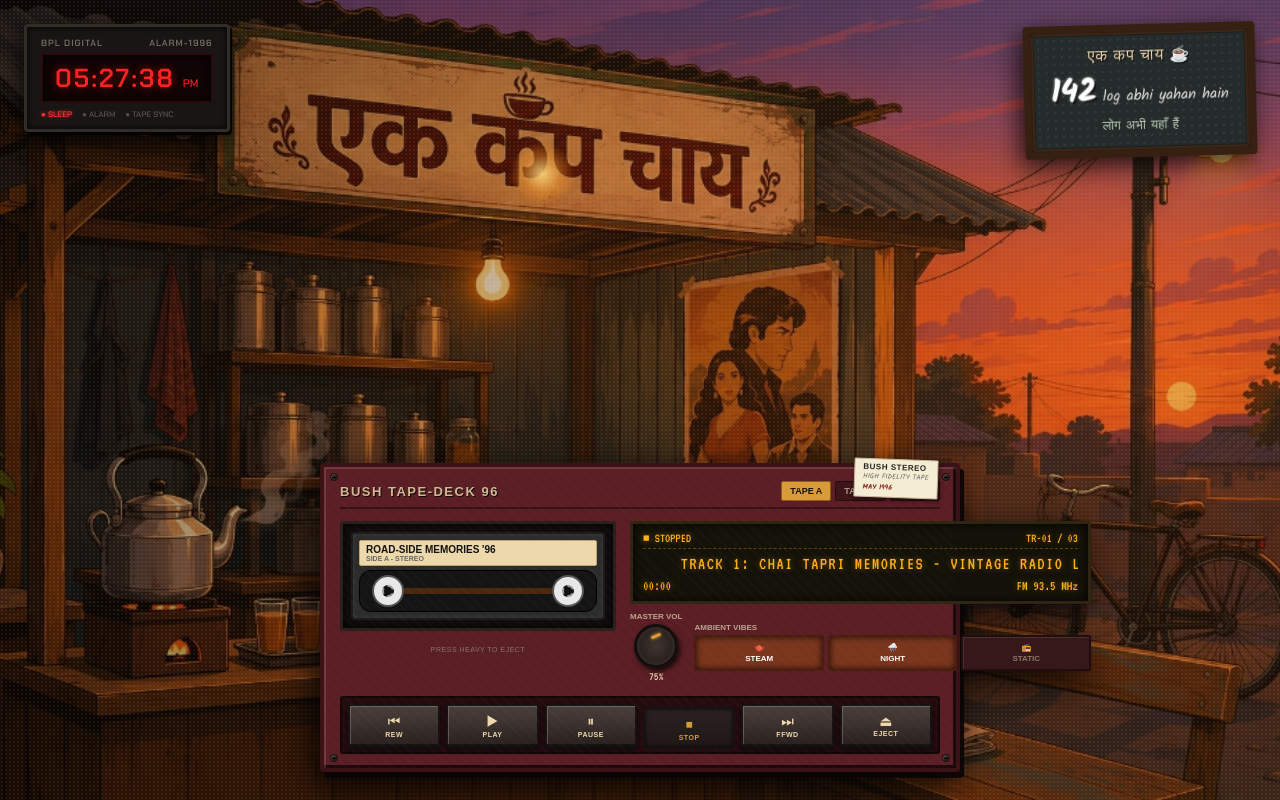
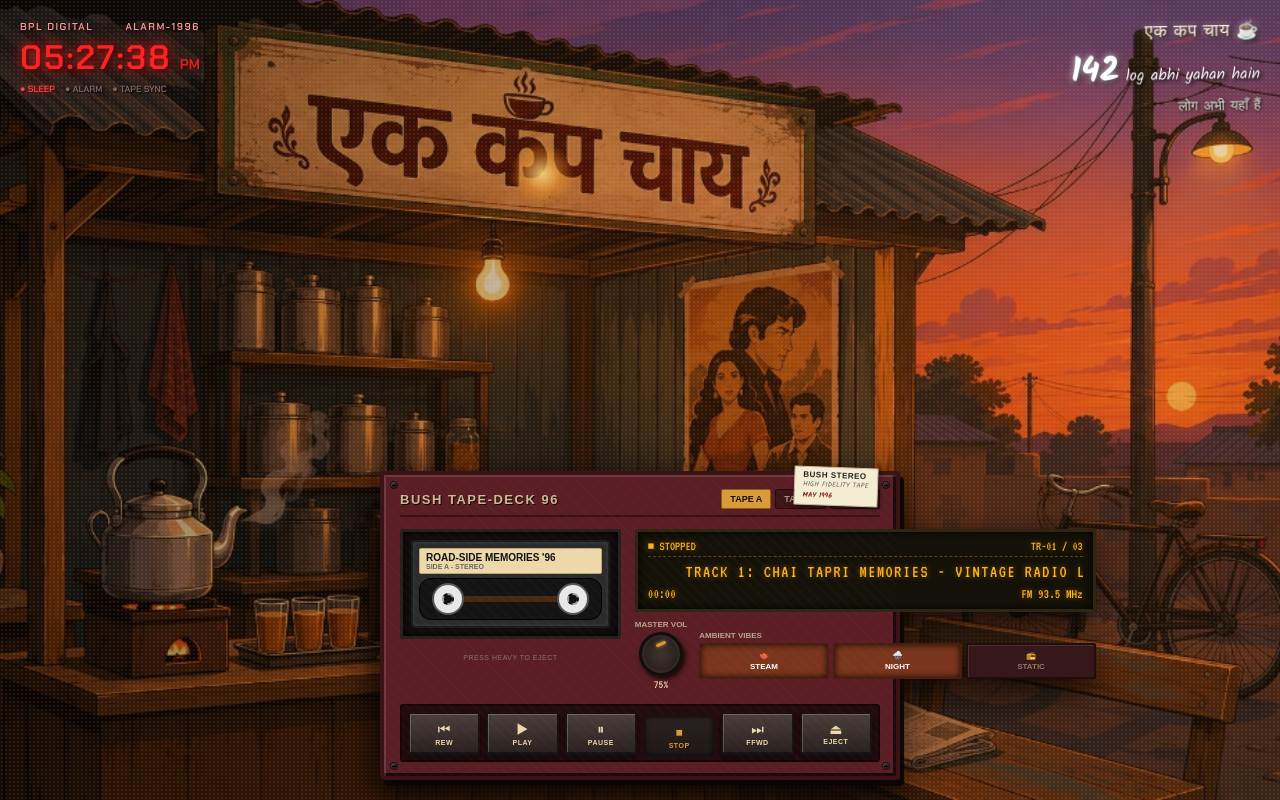
Before and after one commit to Md-Arif-hasnat99/EkCupChai, a React (Vite) app: page / in a window 1280 px wide. Built offline with nearby package versions, Linux system fonts and the light colour scheme; a web font is replaced by a local one.

Commit message:
Transparent clock & listener counter background, and refined tape recorder dimensions

```diff
--- a/src/index.css
+++ b/src/index.css
@@ -190,139 +190,147 @@ html, body {
 }
 
 /* ==========================================================================
-   TOP-LEFT: 90s RED LED DIGITAL CLOCK
+   TOP-LEFT: 90s RED LED DIGITAL CLOCK (TRANSPARENT BACKGROUND OVERLAY)
    ========================================================================== */
 .retro-clock-panel {
   position: absolute;
-  top: 24px;
-  left: 24px;
+  top: 20px;
+  left: 20px;
   z-index: 10;
-  filter: drop-shadow(-4px 8px 10px rgba(0, 0, 0, 0.7));
 }
 
 .clock-bezel {
-  background: #181514;
-  border: 3px solid #332d2a;
-  border-radius: 4px;
-  padding: 10px 14px;
-  box-shadow: inset 0 0 6px rgba(0,0,0,0.9), 2px 3px 0px rgba(0,0,0,0.8);
+  background: transparent;
+  border: none;
+  padding: 0;
+  box-shadow: none;
 }
 
 .clock-header {
   display: flex;
   justify-content: space-between;
   font-family: var(--font-led);
-  font-size: 9px;
-  letter-spacing: 1px;
-  color: #776e65;
-  margin-bottom: 4px;
+  font-size: 10px;
+  letter-spacing: 1.5px;
+  color: #ff9999;
+  text-shadow: 1px 1px 3px rgba(0, 0, 0, 0.95);
+  margin-bottom: 2px;
 }
 
 .led-display {
-  background: var(--c-led-red-bg);
-  border: 2px solid #2a0a0a;
-  padding: 6px 12px;
+  background: transparent;
+  border: none;
+  padding: 0;
   display: flex;
   align-items: baseline;
   gap: 8px;
-  border-radius: 2px;
-  box-shadow: inset 0 0 8px rgba(0,0,0,0.95);
+  box-shadow: none;
 }
 
 .led-digits {
   font-family: var(--font-led);
-  font-size: 26px;
+  font-size: 34px;
   color: var(--c-led-red-text);
-  text-shadow: 0 0 8px var(--c-led-red-glow);
+  text-shadow:
+    0 0 10px var(--c-led-red-glow),
+    0 0 20px rgba(255, 34, 34, 0.7),
+    2px 2px 4px rgba(0, 0, 0, 0.95);
   letter-spacing: 2px;
 }
 
 .led-ampm {
   font-family: var(--font-led);
-  font-size: 11px;
+  font-size: 14px;
   color: var(--c-led-red-text);
-  opacity: 0.85;
+  text-shadow:
+    0 0 8px var(--c-led-red-glow),
+    2px 2px 4px rgba(0, 0, 0, 0.95);
+  opacity: 0.9;
 }
 
 .clock-indicators {
   display: flex;
   gap: 10px;
-  margin-top: 6px;
-  font-size: 8px;
+  margin-top: 4px;
+  font-size: 9px;
   font-family: var(--font-led);
-  color: #554e47;
+  color: #886666;
+  text-shadow: 1px 1px 2px rgba(0, 0, 0, 0.95);
 }
 
 .clock-indicators .indicator.active {
-  color: #ff3333;
-  text-shadow: 0 0 4px rgba(255, 51, 51, 0.8);
+  color: #ff4444;
+  text-shadow: 0 0 6px rgba(255, 68, 68, 0.9), 1px 1px 3px #000;
 }
 
 /* ==========================================================================
-   TOP-RIGHT: LIVE LISTENER CHALK SLATE COUNTER
+   TOP-RIGHT: LIVE LISTENER COUNTER (TRANSPARENT BACKGROUND OVERLAY)
    ========================================================================== */
 .chalk-slate-panel {
   position: absolute;
-  top: 24px;
-  right: 24px;
+  top: 20px;
+  right: 20px;
   z-index: 10;
-  transform: rotate(-1.5deg);
-  filter: drop-shadow(-5px 8px 12px rgba(0, 0, 0, 0.75));
+  transform: rotate(-1deg);
   cursor: pointer;
 }
 
 .slate-wood-frame {
-  background: #4a2e1b;
-  border: 7px solid #362011;
-  border-radius: 4px;
-  padding: 3px;
-  box-shadow: inset 0 0 5px rgba(0,0,0,0.8);
+  background: transparent;
+  border: none;
+  padding: 0;
+  box-shadow: none;
 }
 
 .slate-surface {
-  background: #252b2a;
-  border: 1px solid #1a1e1d;
-  padding: 10px 16px;
-  text-align: center;
+  background: transparent;
+  border: none;
+  padding: 0;
+  text-align: right;
   position: relative;
-  background-image: radial-gradient(rgba(255, 255, 255, 0.08) 1px, transparent 0);
-  background-size: 8px 8px;
+  background-image: none;
 }
 
 .chalk-header-text {
   font-family: var(--font-sign);
-  font-size: 16px;
-  color: #edd9b4;
+  font-size: 18px;
+  color: #ffedd8;
   letter-spacing: 1px;
   margin-bottom: 2px;
-  text-shadow: 1px 1px 0 rgba(0,0,0,0.8);
+  text-shadow:
+    0 0 6px rgba(255, 237, 216, 0.5),
+    2px 2px 4px rgba(0, 0, 0, 0.95);
 }
 
 .chalk-counter-body {
   display: flex;
   align-items: baseline;
-  justify-content: center;
+  justify-content: flex-end;
   gap: 6px;
 }
 
 .chalk-number {
   font-family: var(--font-chalk);
-  font-size: 32px;
+  font-size: 34px;
   font-weight: 700;
   color: #ffffff;
-  text-shadow: 0 0 3px rgba(255,255,255,0.7), 2px 2px 0 rgba(0,0,0,0.9);
+  text-shadow:
+    0 0 6px rgba(255, 255, 255, 0.8),
+    2px 2px 5px rgba(0, 0, 0, 0.95);
 }
 
 .chalk-label {
   font-family: var(--font-chalk);
-  font-size: 15px;
-  color: #dedede;
+  font-size: 16px;
+  color: #f0f0f0;
+  text-shadow: 2px 2px 4px rgba(0, 0, 0, 0.95);
 }
 
 .chalk-subtext {
   font-family: var(--font-chalk);
-  font-size: 13px;
-  color: #b5c7b3;
+  font-size: 14px;
+  color: #d1e2cf;
+  text-shadow: 1px 1px 3px rgba(0, 0, 0, 0.95);
   margin-top: -2px;
 }
 
@@ -331,10 +339,10 @@ html, body {
    ========================================================================== */
 .retro-player-container {
   position: absolute;
-  bottom: 28px;
+  bottom: 20px;
   z-index: 15;
-  width: 92%;
-  max-width: 640px;
+  width: 90%;
+  max-width: 520px;
   filter: drop-shadow(-6px 12px 18px rgba(0, 0, 0, 0.85));
 }
 
```
